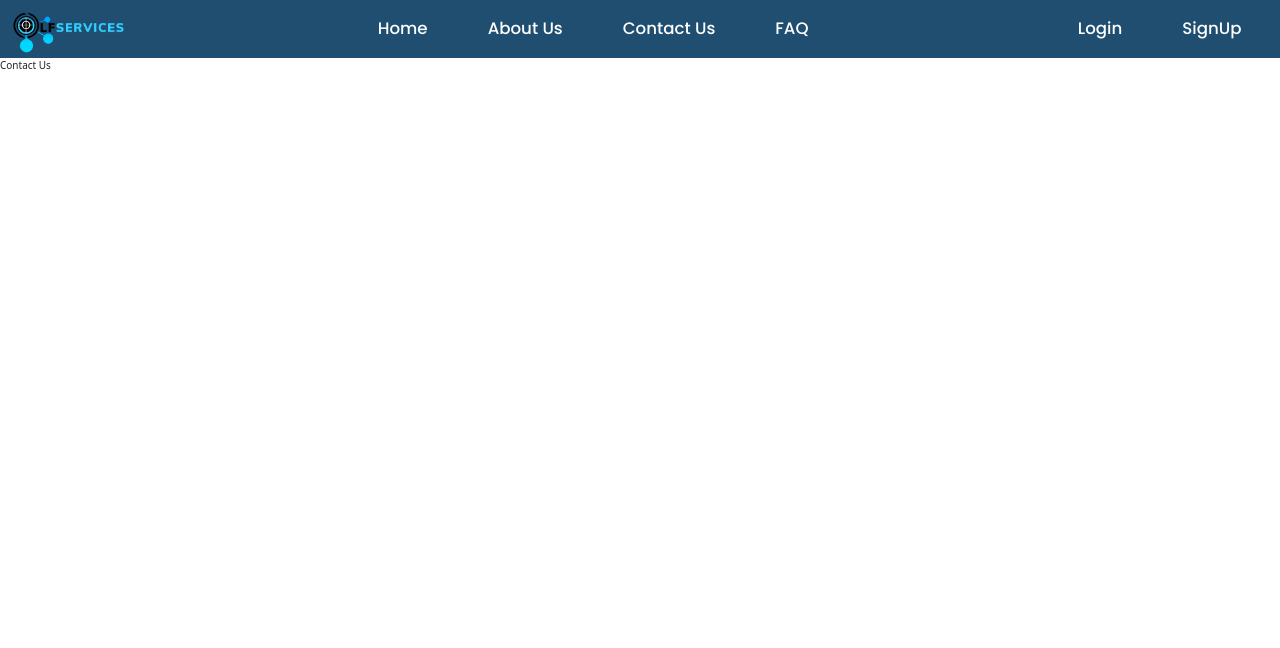
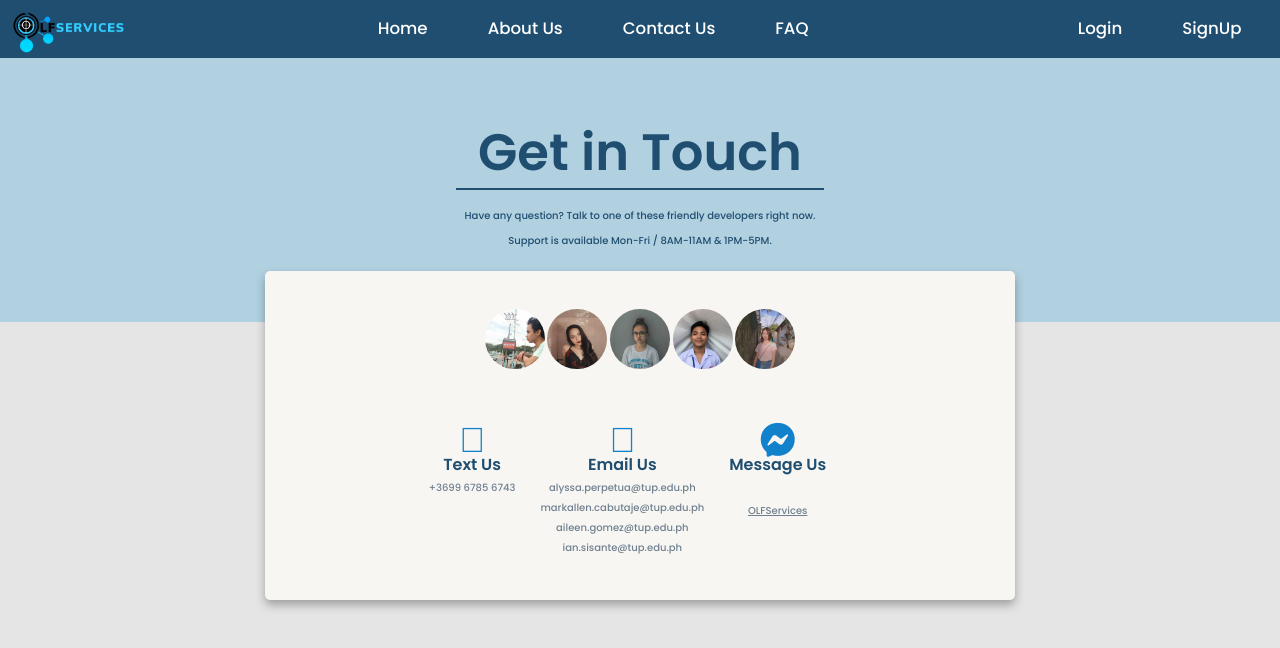
Before and after one commit to DevDumDum/OnlineFreelancingServices, a CodeIgniter app: page /Group01/index.php/onlinefreelancingservices/Contactpage in a window 1280 px wide. Shown: the top 648 px of the page. Run offline with CodeIgniter, Linux system fonts and the light colour scheme; data that the repository does not hold is empty; some libraries are stand-ins or nearby versions.

Commit message:
made the contact us page (php and css file), added some image. changed the logo into png from gif. SUBJECT FOR CHECKING

```diff
--- a/application/views/OnlineFreelancingServices/AboutUs.php
+++ b/application/views/OnlineFreelancingServices/AboutUs.php
@@ -1,7 +1,7 @@
 <?php defined('BASEPATH') OR exit('No direct script access allowed'); ?>
 <link rel="stylesheet" href="<?php echo base_url();?>public/css/aboutuspage.css">
 
-<body>
+<body class="aboutusBody">
 
 <div class="main text-center mt-5">
     <h1 class="AUheading">ABOUT US</h1>
--- a/application/views/OnlineFreelancingServices/ContactUs.php
+++ b/application/views/OnlineFreelancingServices/ContactUs.php
@@ -1,6 +1,48 @@
 <?php defined('BASEPATH') OR exit('No direct script access allowed'); ?>
 
-<body>
-    Contact Us
+<body class="contactBody">
+    <div class="contact-cont-header">
+        <h1>Get in Touch</h1>
+        <p class="contact-p">Have any question? Talk to one of these friendly developers right now.</p>
+        <p>Support is available Mon-Fri / 8AM-11AM & 1PM-5PM.</p>
+    </div>
+    <div class="contact-container">
+        <div class="adminpics">
+            <img class="img-profile" src="<?php echo base_url();?>public/images/ian.jpg" alt="">
+            <img class="img-profile" src="<?php echo base_url();?>public/images/alyssa.jpg" alt="">
+            <img class="img-profile" src="<?php echo base_url();?>public/images/aileen.jpg" alt="">
+            <img class="img-profile" src="<?php echo base_url();?>public/images/franco.jpg" alt="">
+            <img class="img-profile" src="<?php echo base_url();?>public/images/agapor.jpg" alt="">
+        </div>
+        <div class="contact-icon-info">
+            <i class="contacts-icon fal fa-sms">
+                <div class="contact-content">
+                    Text Us
+                </div>
+                <p class="contact-cont-content">+3699 6785 6743</p>
+            </i>
+            <i class="contacts-icon fal fa-envelope">
+                <div class="contact-content">
+                    Email Us
+                </div>
+                <p class="contact-cont-content">alyssa.perpetua@tup.edu.ph</p>
+                <p class="contact-cont-content">markallen.cabutaje@tup.edu.ph</p>
+                <p class="contact-cont-content">aileen.gomez@tup.edu.ph</p>
+                <p class="contact-cont-content">ian.sisante@tup.edu.ph</p>
+            </i>
+            <i class="contacts-icon fab fa-facebook-messenger">
+                <div class="contact-content">
+                    Message Us
+                </div>
+                <a href="#" class="contact-cont-content">
+                OLFServices
+            </i>
+        </div>
+    </div>
+    <footer>
+
+    </footer>
+
+
 </body>
 </html>
--- a/application/views/OnlineFreelancingServices/inc/header.php
+++ b/application/views/OnlineFreelancingServices/inc/header.php
@@ -21,6 +21,7 @@ if($this->session->userdata('page')){
     <link rel="stylesheet" href="<?php echo base_url();?>public/css/register.css"/>
     <link rel="stylesheet" href="<?php echo base_url();?>public/css/loginpage.css"/>
     <link rel="stylesheet" href="<?php echo base_url();?>public/css/homepage.css"/>
+    <link rel="stylesheet" href="<?php echo base_url();?>public/css/contactus.css"/>
     <link rel="stylesheet" href="<?php echo base_url();?>public/css/mediaquery.css"/>
     <link href="https://fonts.googleapis.com/css2?family=Poppins:ital,wght@0,300;0,500;0,600;1,300&display=swap" rel="stylesheet">
 
--- /dev/null
+++ b/public/css/contactus.css
@@ -0,0 +1,85 @@
+.contactBody{
+    margin: 0;
+    box-sizing: border-box;
+    font-family: 'Poppins', sans-serif;
+    align-content: center;
+    justify-content: center;
+    text-align: center;
+    background-color: #E5e5e5;
+}
+
+.contact-cont-header{
+    padding: 5% 2% 5% 2%;
+    background-color: #B1D0E0;
+    color: #1F4E70;
+}
+
+.contact-cont-header h1{
+    font-size: 4vw;
+    font-weight: bolder;
+    position: relative;
+}
+
+.contact-cont-header h1::after{
+    content: " ";
+    position: absolute;
+    display: block;
+    left: 35%;
+    bottom: -6px;
+    width: 30%;
+    height: 1.5px;
+    background-color:#1F4E70;
+}
+
+.contact-p{
+    margin-top: 2%;
+}
+
+.contact-container{
+    max-width: 750px;
+    background: #F7F6F2;
+    border-radius: 5px;
+    margin: auto;
+    margin-top: -4%;
+    display: flex;
+    flex-direction: column;
+    align-items: center;
+    justify-content: center;
+    box-shadow: 0 5px 10px rgba(0, 0, 0, .3);
+}
+
+.adminpics{
+    padding: 5% 2% 5% 2%;
+}
+
+.img-profile{
+    border-radius: 50%;
+    width: 6rem;
+}
+
+.contacts-icon{
+    font-size: 35px;
+    color: #1281cc;
+    margin-right: 25px;
+}
+
+.contact-icon-info{
+    display: flex;
+    flex-direction: row;
+    justify-content: center;
+    padding: 2% 2% 5% 2%;
+}
+
+.contact-content{
+    font-size: 16px;
+    font-family: 'Poppins', sans-serif;
+    font-weight: bold;
+    color: #1F4E70;
+    margin-bottom: 10px;
+}
+
+.contact-cont-content{
+    font-size: 10px;
+    color: slategray;
+    font-family: 'Poppins', sans-serif;
+}
```
Also changed, not shown: public/css/aboutuspage.css (+5 -2 lines), public/images/agapor.jpg (added), public/images/aileen.jpg (added), public/images/alyssa.jpg (added), public/images/changepassword.png (deleted), public/images/franco.jpg (added), public/images/ian.jpg (added), public/images/logout.png (deleted).
